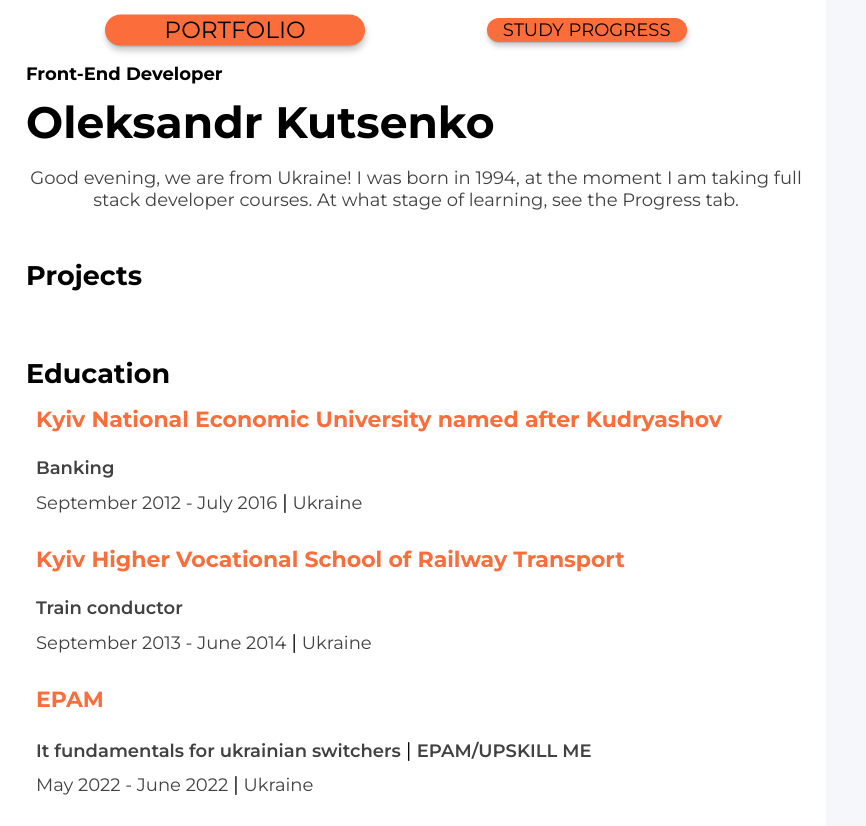
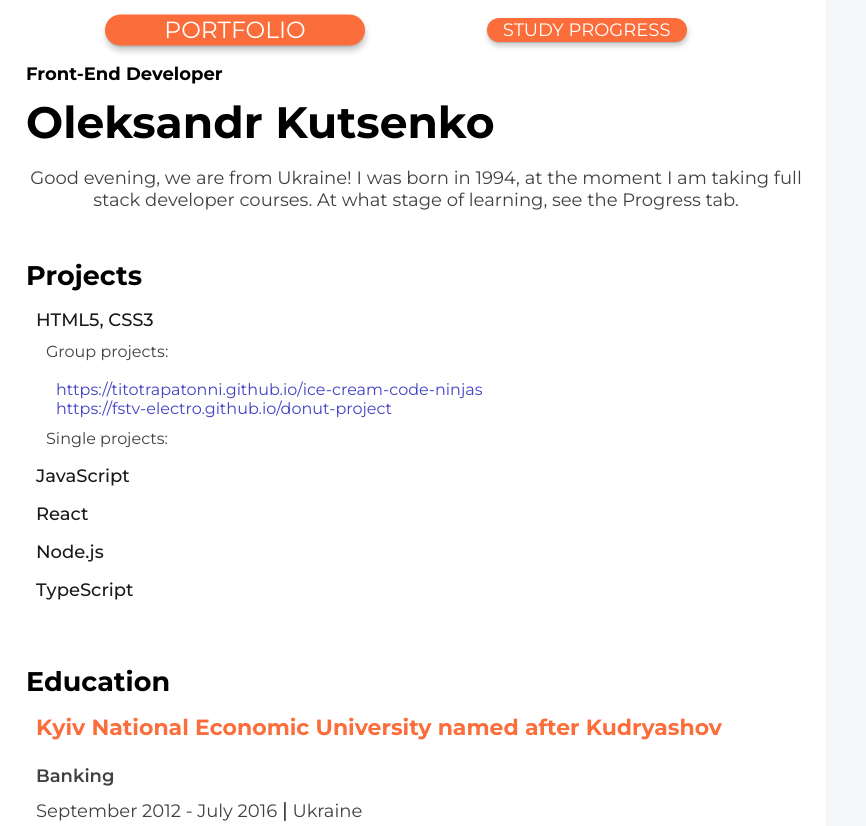
Before and after one commit to Fstv-Electro/portfolio, a website built with Parcel: page src/index.html in a window 1280 px wide. Shown: the top 826 px of the page, 414-1280 px from the left. Built offline with nearby package versions, Linux system fonts and the light colour scheme.

Commit message:
check problem refs

```diff
--- a/src/link-button.js
+++ b/src/link-button.js
@@ -1,4 +1,4 @@
-refs = {
+const refs = {
   pageLink1El: document.querySelector('.page-1-link'),
   pageLink2El: document.querySelector('.page-2-link'),
   page1El: document.querySelector('#page-1'),
--- a/src/sass/partials/link-button.scss
+++ b/src/sass/partials/link-button.scss
@@ -19,7 +19,7 @@
     width: 200px;
     height: 24px;
     background-color: var(--accent);
-    color: black;
+    color: #fff;
     box-shadow: 0px 1px 1px rgba(0, 0, 0, 0.12), 0px 4px 4px rgba(0, 0, 0, 0.06),
             1px 4px 6px rgba(0, 0, 0, 0.16);
 }
```
